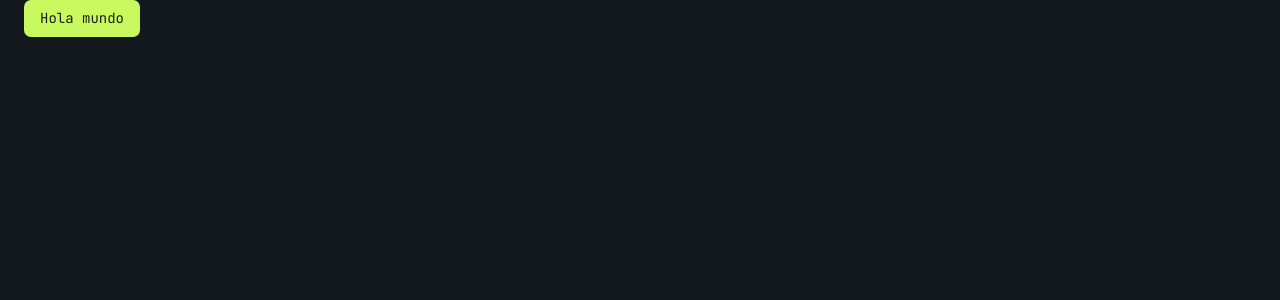
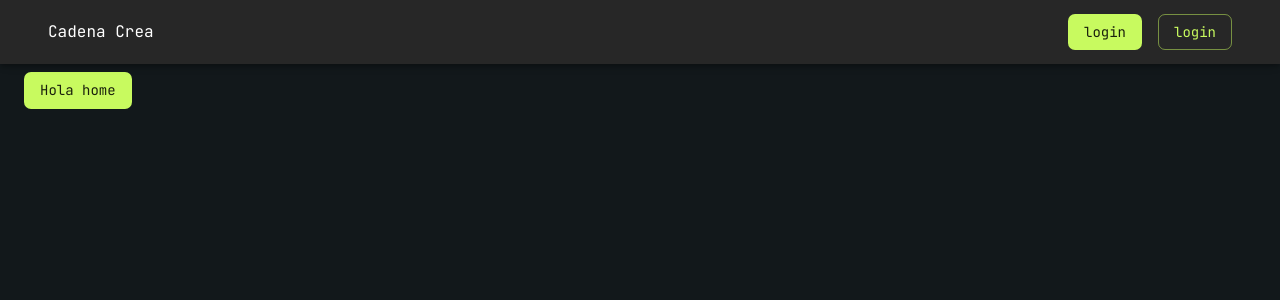
Before and after one commit to luicadenav/market, a React (Create React App) app: page / in a window 1280 px wide. Shown: the top 300 px of the page. Built offline with nearby package versions, Linux system fonts and the light colour scheme.

Commit message:
browser router and layout

```diff
--- a/src/App.tsx
+++ b/src/App.tsx
@@ -1,13 +1,16 @@
-import React from 'react';
-import logo from './logo.svg';
-import './App.css';
-import { Button, Container } from '@mui/material';
+import React from "react";
+import logo from "./logo.svg";
+import "./App.css";
+import { Button, Container, dividerClasses } from "@mui/material";
+import NavBar from "./common/NavBar";
+import { BrowserRouter } from "react-router-dom";
+import { AppRouter } from "./router";
 
 function App() {
   return (
-    <Container maxWidth="xl" >
-      <Button variant='contained'>Hola mundo</Button>
-    </Container>
+    <BrowserRouter>
+      <AppRouter />
+    </BrowserRouter>
   );
 }
 
--- /dev/null
+++ b/src/common/NavBar.tsx
@@ -0,0 +1,43 @@
+import {
+  AppBar,
+  Box,
+  Button,
+  Container,
+  ListItem,
+  Stack,
+  Toolbar,
+  Typography,
+} from "@mui/material";
+import Grid from "@mui/material/Grid2";
+import React from "react";
+
+const NavBar: React.FC<{}> = () => {
+  return (
+    <Box sx={{ flexGrow: 1 }}>
+      <AppBar position="fixed">
+        <Toolbar>
+          <Container maxWidth="xl">
+            <Grid
+              container
+              direction="row"
+              justifyContent="space-between"
+              alignItems="center"
+            >
+              <Grid>
+                <Typography>Cadena Crea</Typography>
+              </Grid>
+              <Grid>
+                <Stack spacing={2} direction="row">
+                  <Button variant="contained">login</Button>
+                  <Button variant="outlined">login</Button>
+                </Stack>
+              </Grid>
+            </Grid>
+          </Container>
+        </Toolbar>
+      </AppBar>
+    </Box>
+  );
+};
+
+export default NavBar;
--- /dev/null
+++ b/src/common/RouterLayout.tsx
@@ -0,0 +1,14 @@
+import React from "react";
+import NavBar from "./NavBar";
+import { Outlet } from "react-router-dom";
+
+const RouterLayout: React.FC<{}> = () => {
+  return (
+    <div>
+      <NavBar />
+      <Outlet />
+    </div>
+  );
+};
+
+export default RouterLayout;
--- /dev/null
+++ b/src/pages/home/index.tsx
@@ -0,0 +1,12 @@
+import { Button, Container } from "@mui/material";
+import React from "react";
+
+const HomePage: React.FC<{}> = () => {
+  return (
+    <Container maxWidth="xl" sx={{ mt: 9 }}>
+      <Button variant="contained">Hola home</Button>
+    </Container>
+  );
+};
+
+export default HomePage;
--- /dev/null
+++ b/src/pages/login/index.tsx
@@ -0,0 +1,12 @@
+import { Button, Container } from "@mui/material";
+import React from "react";
+
+const LoginPage: React.FC<{}> = () => {
+  return (
+    <Container maxWidth="xl" sx={{ mt: 9 }}>
+      <Button variant="contained">Hola login</Button>
+    </Container>
+  );
+};
+
+export default LoginPage;
--- /dev/null
+++ b/src/router.tsx
@@ -0,0 +1,16 @@
+import React from "react";
+import { Route, Routes } from "react-router-dom";
+import HomePage from "./pages/home";
+import LoginPage from "./pages/login";
+import RouterLayout from "./common/RouterLayout";
+
+export const AppRouter: React.FC<{}> = () => {
+  return (
+    <Routes>
+      <Route path="/" element={<RouterLayout />}>
+        <Route path="/" element={<HomePage />} />
+        <Route path="/login" element={<LoginPage />} />
+      </Route>
+    </Routes>
+  );
+};
```
